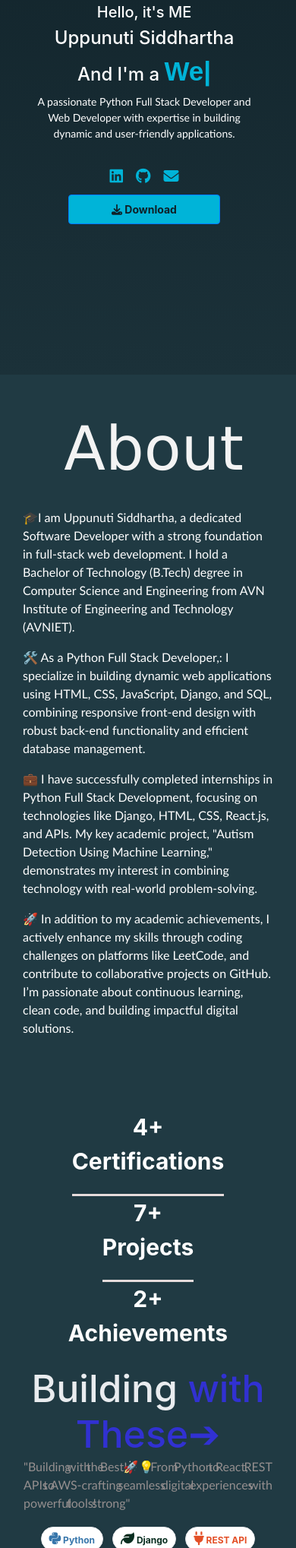
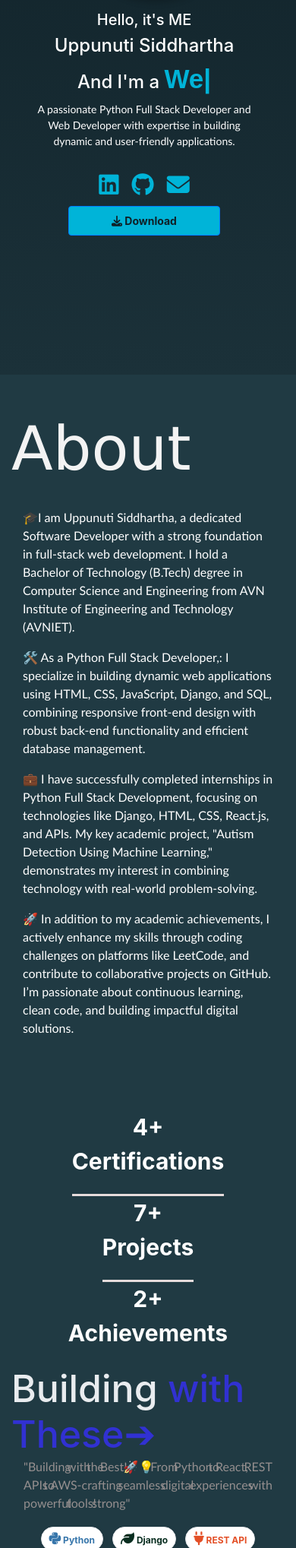
Before and after one commit to uppunutisiddhartha/portifolio-siddu, a Django app: page / in a window 390 px wide. Shown: the part 351-2388 px from the top of the page at 76% size. Run offline with Django 5.2, Linux system fonts and the light colour scheme; some libraries are stand-ins or nearby versions.

Commit message:
fixed responsive

```diff
--- a/base/templates/index.html
+++ b/base/templates/index.html
@@ -755,8 +755,8 @@
   }
 
   .home img {
-    height: 200px;
-    width: 200px;
+    height: 230px;
+    width: 230px;
   }
 
   .home .btn {
@@ -795,9 +795,9 @@
 
   .main{
     text-align:left;
-    max-width: 350px;
+    width:100%;
     margin-right:0px;
-    margin-top:10px;
+    margin-top:20px;
     text-align: center;
   }
   .main h2,h3 {
@@ -815,26 +815,25 @@
   .img-container {
     width: 280px;
     height: 250px;
-    padding-top:30px;
-    margin-left:-150px;
+    padding-top:10px;
+    margin-left:-160px;
     margin-bottom: -100px;
     margin-top: -50px;
   }
 
   .social a {
-    font-size: 1.2rem;
+    font-size: 1.7rem;
     margin-bottom:0px;
   }
 
   .btn-primary {
     padding: 8px 16px;
     font-size: 0.9rem;
+    max-width: 220px;
   }
   #About1 h1 {
     font-size: 85px;
     text-align: left;
-
-    text-align: center;
   }
   #About1{
     margin-top: -30px;
@@ -991,19 +990,24 @@
  }
 
 
-
+}
 @media (max-width: 768px) {
   #highlights .explore .row {
     flex-direction: column;
   }
-
+.main{
+  margin-top: -40px;
+  margin-bottom: 100px;
+}
   #highlights .col-md-5,
   #highlights .col-md-7 {
     max-width: 100%;
     margin-top: -50px;
     padding-top: -20px;
   }
-
+#about h1{
+  text-align: left;
+}
   #highlights .cer {
     padding: 10px;
     margin-bottom:-5px;
@@ -1044,14 +1048,14 @@
       width: 220px;
       height: 220px;
       margin: 0 auto 50px;
-      margin-top: -90px;
-      margin-left:240px;
+      margin-top: -50px;
+      margin-left:290px;
     }
 
     .home .main {
       width: 100%;
       padding: 0 15px;
-      margin-top: 35px;
+      margin-top: 45px;
       margin-left: 50px;
       text-align:center;
       justify-content: center;
@@ -1066,13 +1070,14 @@
     }
 
     .social a {
-      font-size: 20px;
+      font-size: 30px;
     }
 
 
     #About1 h1 {
       font-size: 80px;
-      margin-left: 15px;
+      margin-left:0px;
+      text-align: left;
     }
 
     .row p {
```
